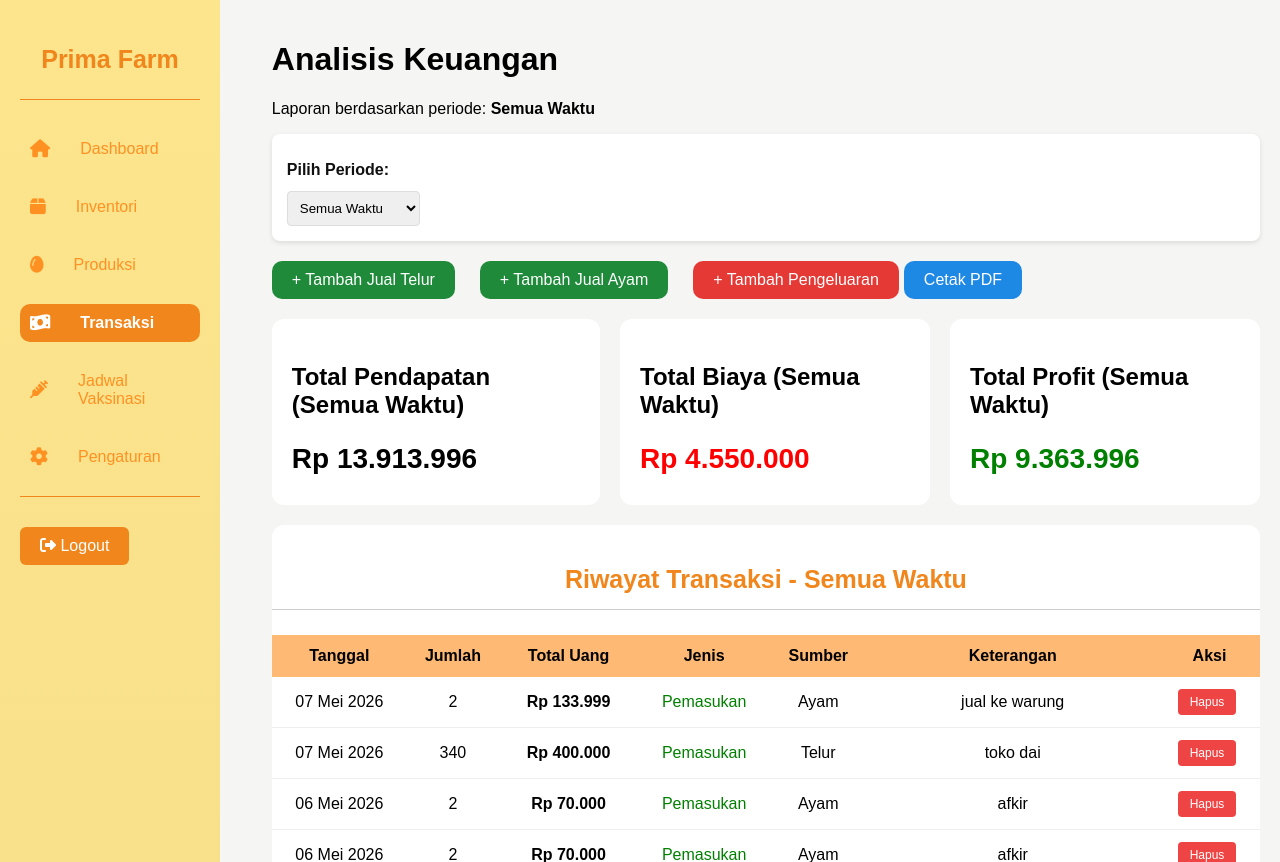
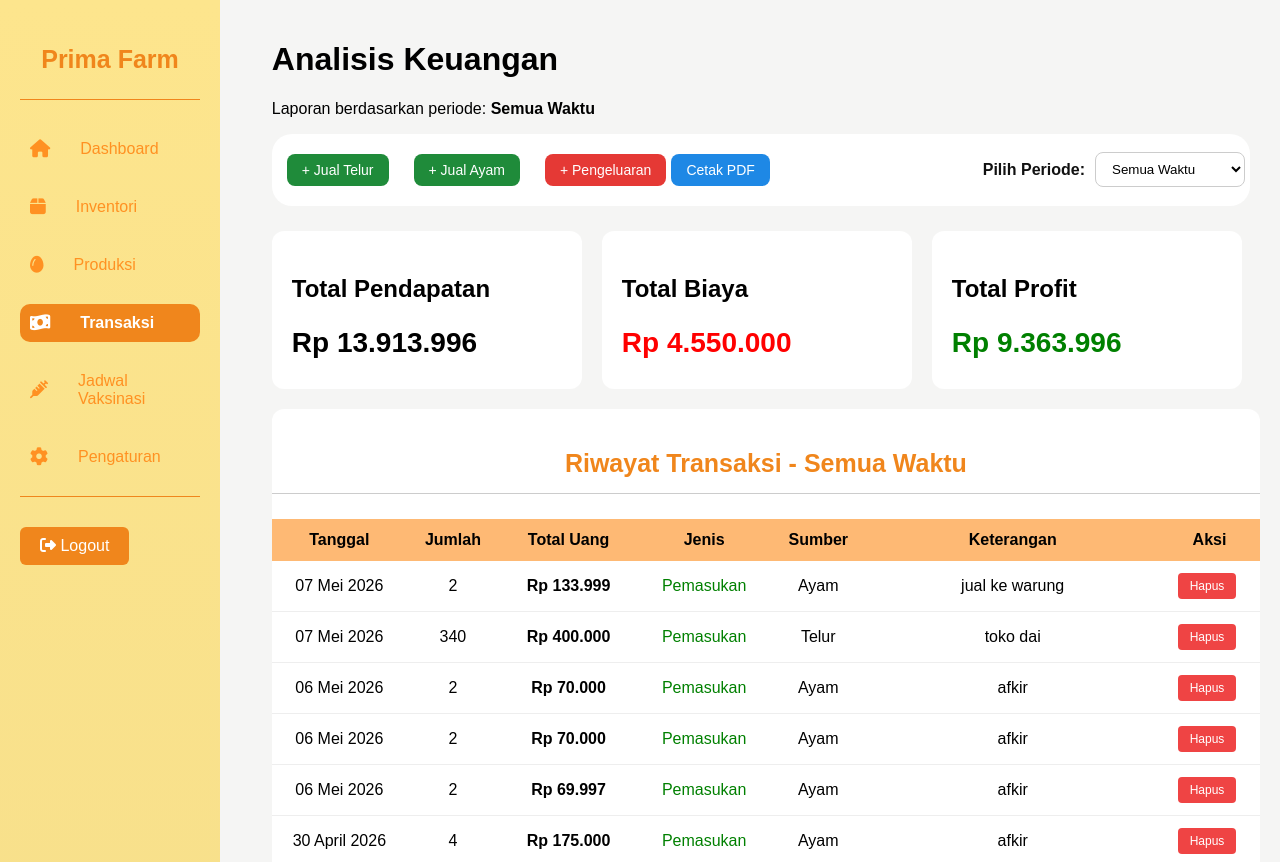
Before and after one commit to julihaw9/proyek1-rancangan-web-ayam-petelur, a PHP site: page /menu_transaksi.php in a window 1280 px wide. Shown: the top 862 px of the page. Run offline with PHP 8.4, Linux system fonts and the light colour scheme; a user stored in the database is signed in; data comes from the database, SQL or seed files in the repository.

Commit message:
update css

```diff
--- a/menu_transaksi.php
+++ b/menu_transaksi.php
@@ -75,10 +75,62 @@ if (!$query_transaksi) {
     <title>Analisis Keuangan</title>
     <link rel="stylesheet" href="menu.css">
     <style>
-        /* Tambahan style untuk form filter */
-        .filter-container { margin-bottom: 20px; background: #fff; padding: 15px; border-radius: 8px; box-shadow: 0 2px 5px rgba(0,0,0,0.1); }
-        .filter-container select { padding: 8px; border-radius: 4px; border: 1px solid #ddd; }
-        .filter-container label { font-weight: bold; margin-right: 10px; }
+        /* BAGIAN MODIFIKASI TAMPILAN */
+        .filter-header {
+            display: flex;
+            align-items: center;
+            justify-content: flex-start; /* Sejajar ke kiri */
+            gap: 20px;                  /* Jarak antara dropdown dan tombol */
+            margin-bottom: 25px;
+            padding-left: 15px;
+            background: #fff;    /* Menghilangkan kotak putih memanjang */
+            box-shadow: none;
+            border-radius: 20px;
+        }
+
+        .filter-header form {
+            display: flex;
+            align-items: center;
+            margin: 0;
+        }
+
+        .filter-header label {
+            font-weight: bold;
+            margin-right: 10px;
+            white-space: nowrap; Agar teks tidak turun ke bawah
+        }
+
+        .filter-header select {
+            padding: 8px 12px;
+            border-radius: 8px;
+            border: 1px solid #ccc;
+            background: #fff;
+            width: auto;
+            min-width: 150px;
+            cursor: pointer;
+        }
+
+        .btn-group {
+            display: flex;
+            gap: 10px;
+            margin: 0; /* Menghapus margin agar sejajar tengah dengan select */
+        }
+
+        /* Merapikan ukuran tombol agar tidak terlalu besar */
+        .btn-group a {
+            padding: 8px 15px;
+            font-size: 14px;
+            border-radius: 8px;
+            text-decoration: none;
+            color: white;
+            transition: 0.3s;
+            white-space: nowrap;
+        }
+
+        .btn-hijau { background: #1f8b3a; }
+        .btn-merah { background: #e53935; }
+        .btn-biru { background: #1e88e5; }
+        .btn-hijau:hover, .btn-merah:hover, .btn-biru:hover { opacity: 0.8; }
     </style>
 </head>
 <body>
@@ -90,8 +142,17 @@ if (!$query_transaksi) {
             <h1>Analisis Keuangan</h1>
             <p>Laporan berdasarkan periode: <strong><?= $label_periode ?></strong></p>
 
-            <!-- FORM FILTER PERIODE -->
-            <div class="filter-container">
+            <!-- CONTAINER BARU: Gabungan Select dan Button -->
+            <div class="filter-header" style="justify-content: space-between; padding-right: 5px; margin-right: 10px;">
+                <!-- Tombol Aksi di sampingnya -->
+                <div class="btn-group">
+                    <a href="revisicatatanpenjualan.php" class="btn-hijau">+ Jual Telur</a>
+                    <a href="catatan_penjualan_ayam.php" class="btn-hijau">+ Jual Ayam</a>
+                    <a href="catatpengeluaran.php" class="btn-merah">+ Pengeluaran</a>
+                    <a href="cetak_laporan.php?periode=<?= $periode ?>" target="_blank" class="btn-biru">Cetak PDF</a>
+                </div>
+
+                <!-- Dropdown Periode -->
                 <form method="GET" action="">
                     <label for="periode">Pilih Periode:</label>
                     <select name="periode" id="periode" onchange="this.form.submit()">
@@ -101,34 +162,31 @@ if (!$query_transaksi) {
                         <option value="bulanan" <?= $periode == 'bulanan' ? 'selected' : '' ?>>30 Hari Terakhir</option>
                     </select>
                 </form>
+
+
             </div>
 
-            <div class="btn-group">
-                <a href="revisicatatanpenjualan.php" class="btn-hijau">+ Tambah Jual Telur</a>
-                <a href="catatan_penjualan_ayam.php" class="btn-hijau">+ Tambah Jual Ayam</a>
-                <a href="catatpengeluaran.php" class="btn-merah">+ Tambah Pengeluaran</a>
-                <a href="cetak_laporan.php?periode=<?= $periode ?>" target="_blank" class="btn-biru">Cetak PDF</a>
-            </div>
-
+            <!-- Dashboard Cards -->
             <div class="card-container">
                 <div class="card">
-                    <p>Total Pendapatan (<?= $label_periode ?>)</p>
+                    <p>Total Pendapatan</p>
                     <h2>Rp <?= number_format($total_pemasukan, 0, ',', '.') ?></h2>
                 </div>
                 <div class="card">
-                    <p>Total Biaya (<?= $label_periode ?>)</p>
+                    <p>Total Biaya</p>
                     <h2 class="merah">Rp <?= number_format($total_pengeluaran, 0, ',', '.') ?></h2>
                 </div>
                 <div class="card">
-                    <p>Total Profit (<?= $label_periode ?>)</p>
+                    <p>Total Profit</p>
                     <h2 class="<?= $profit >= 0 ? 'hijau' : 'merah' ?>">
                         Rp <?= number_format($profit, 0, ',', '.') ?>
                     </h2>
                 </div>
             </div>
 
+            <!-- Tabel Riwayat -->
             <div class="table-box">
-                <h3>Riwayat Transaksi - <?= $label_periode ?></h3>
+                <h3 style="padding: 15px;">Riwayat Transaksi - <?= $label_periode ?></h3>
                 <table>
                     <thead>
                         <tr>
```
